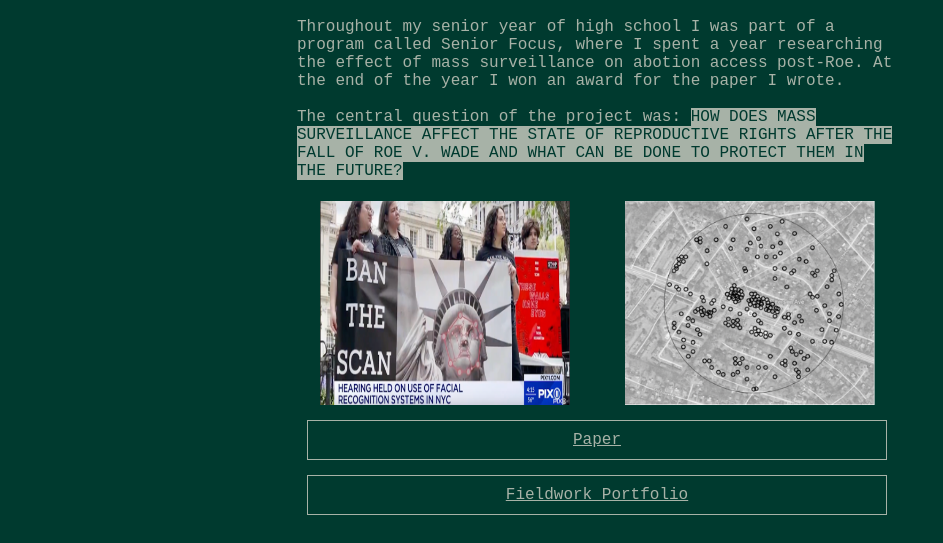
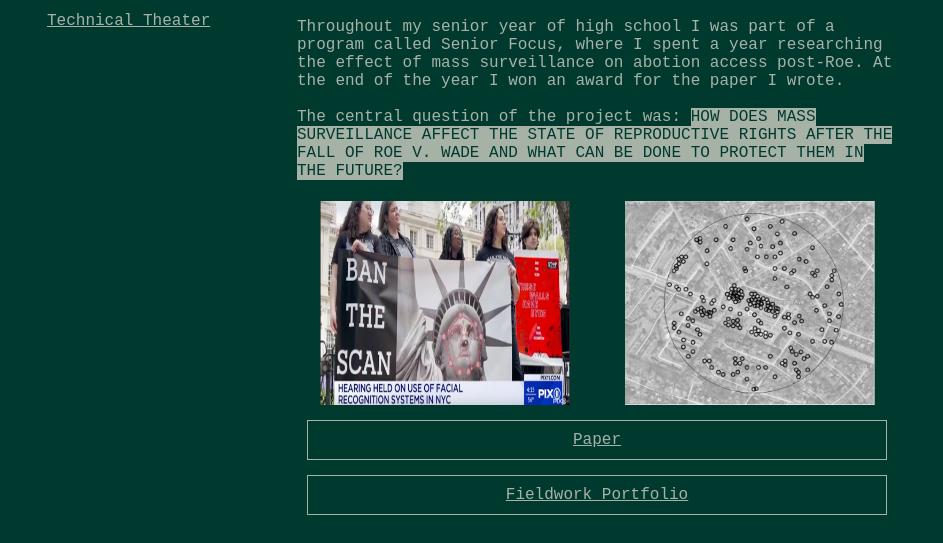
Before and after one commit to edermansky/personal-site, a plain HTML site: page projects/projects.html in a window 1280 px wide. Shown: the part 242-785 px from the top of the page, without its empty margins (168-1111 px from the left). Drawn offline with Linux system fonts and the light colour scheme.

Commit message:
added projects sidebar

```diff
--- a/projects/projects.html
+++ b/projects/projects.html
@@ -19,6 +19,7 @@
                         <h3> NAVIGATION </h3>
                         <a href = "../index.html"> /home </a>
                         <a href = "#focus">Mass Surveillance Post-Roe</a>
+                        <a href = "#theater"> Technical Theater</a>
                     </div>
                 </div>
                 <div class = "main-column">
@@ -38,7 +39,7 @@
                         <a href = "https://brynmawr-my.sharepoint.com/:w:/g/personal/edermansky_brynmawr_edu/Eckh0n2APvhHmWPQJiRIpFUBcdeyuqHLkcwmJ57hHoOSKg"> Fieldwork Portfolio</a>
                      </div>
                     <p> Both files are hosted on OneDrive. </p>
-                <h3> TECHNICAL THEATER </h3>
+                <h3 id = "theater"> TECHNICAL THEATER </h3>
                 <h4> 2020-2023</h4>
                 <p> Throughout high school I was very involved with technical theater, as a carpenter, spot operator, and lighting designer. Here are some of the productions I worked on: <p>
                 <div class = "theater">
```
